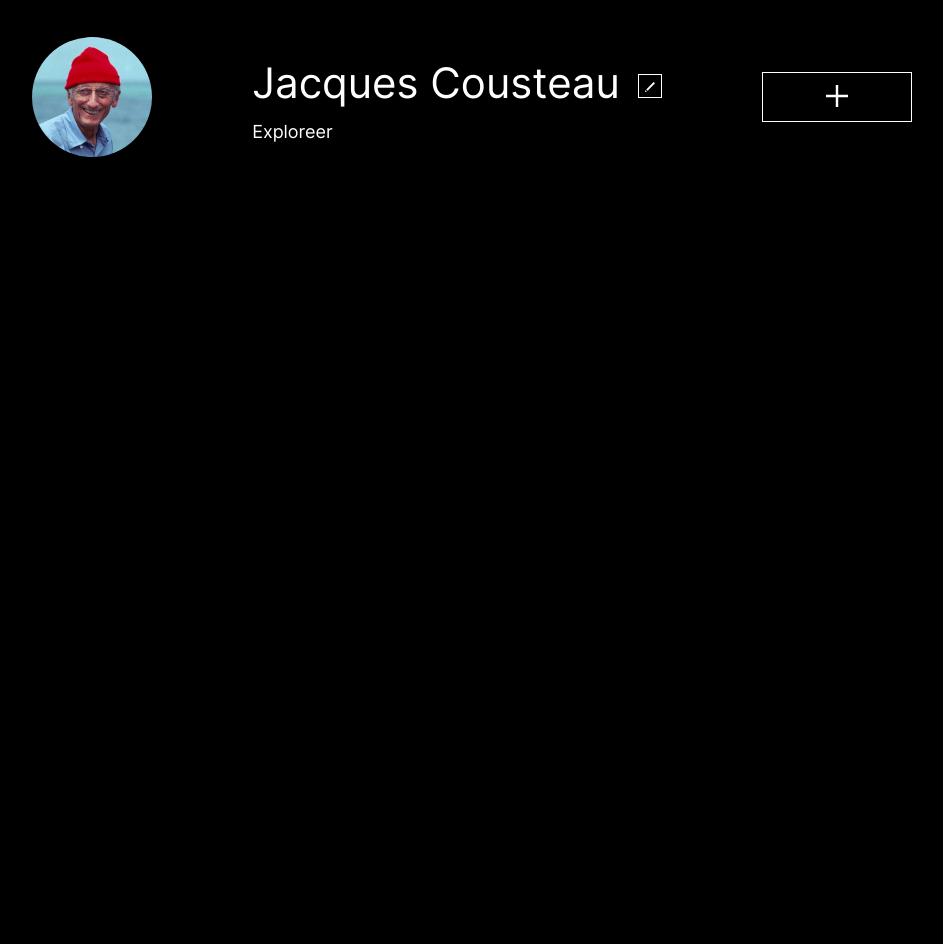
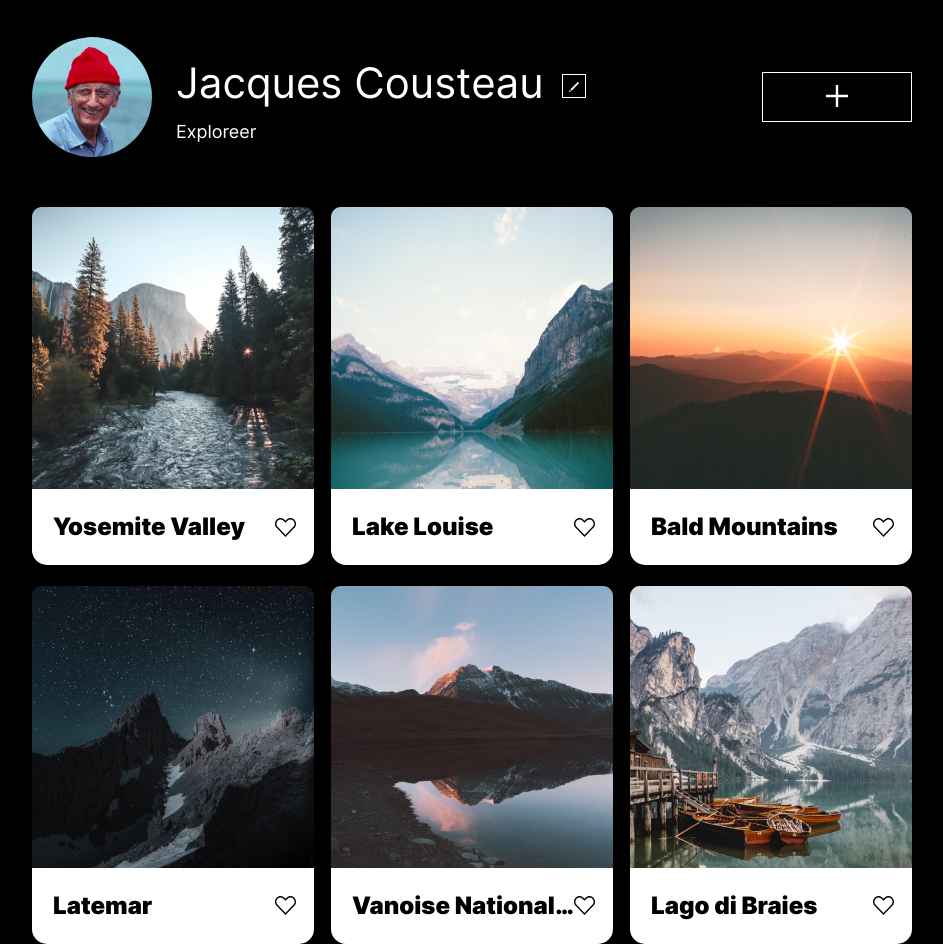
Before and after one commit to patrick-scott/web_project_4, a plain HTML site: page index.html in a window 1280 px wide. Shown: the part 144-1088 px from the top of the page, without its empty margins (168-1111 px from the left). Before the commit the page ends 800 px from the top, so only its background shows below. Drawn offline with Linux system fonts and the light colour scheme; files whose address does not match are found by name.

Commit message:
add elements section

```diff
--- /dev/null
+++ b/blocks/card/__image/card__image.css
@@ -0,0 +1,5 @@
+.card__image {
+  width: 282px;
+  height: 282px;
+  grid-area: image;
+}
--- /dev/null
+++ b/blocks/card/__info/card__info.css
@@ -0,0 +1,4 @@
+.card__info {
+  display: flex;
+  justify-content: space-between;
+}
--- /dev/null
+++ b/blocks/card/__like-button/card__like-button.css
@@ -0,0 +1,9 @@
+.card__like-button {
+  grid-area: like-button;
+  align-self: center;
+  margin-right: 18px;
+}
+
+.card__like-button:hover {
+  opacity: 0.5;
+ }
--- /dev/null
+++ b/blocks/card/__location/card__location.css
@@ -0,0 +1,14 @@
+.card__location {
+  color: #000;
+  font-size: 24px;
+  font-weight: 900;
+  grid-area: location;
+  padding-left: 21px;
+  text-overflow: ellipsis;
+  white-space: nowrap;
+  overflow: hidden;
+}
+
+.test-class {
+  position: relative;
+}
--- /dev/null
+++ b/blocks/card/card.css
@@ -0,0 +1,13 @@
+.card {
+  max-width: 282px;
+  max-height: 361px;
+  /*
+  display: grid;
+  grid-template-areas:
+  "image image"
+  "location like-button"; */
+  display:flex;
+  flex-direction: column;
+  border-radius: 15px;
+  background-color: #FFF;
+}
--- /dev/null
+++ b/blocks/elements/elements.css
@@ -0,0 +1,6 @@
+.elements {
+  padding-top: 50px;
+  display: grid;
+  grid-template-columns: repeat(3, 1fr);
+  gap: 21px 17px;
+}
--- a/blocks/profile/__add-button/profile__add-button.css
+++ b/blocks/profile/__add-button/profile__add-button.css
@@ -5,5 +5,9 @@
   box-sizing: border-box;
   background-color: #000;
   margin-top: 35px;
+  z-index: 1;
+}
 
+.profile__add-button:hover {
+  opacity: 0.5;
 }
--- a/blocks/profile/__edit-button/profile__edit-button.css
+++ b/blocks/profile/__edit-button/profile__edit-button.css
@@ -7,4 +7,10 @@
   grid-area: edit;
   margin-left: 18px;
   margin-top: 15px;
+  z-index: 1;
 }
+
+
+.profile__edit-button:hover {
+  opacity: 0.5;
+}
--- a/blocks/profile/__info/profile__info.css
+++ b/blocks/profile/__info/profile__info.css
@@ -1,5 +1,6 @@
 .profile__info {
   margin-top: 22px;
+  margin-left: 24px;
   display: grid;
   grid-template-areas:
     "name edit"
--- /dev/null
+++ b/blocks/profile/__user/profile__user.css
@@ -0,0 +1,3 @@
+.profile__user {
+  display: flex;
+}
--- a/index.html
+++ b/index.html
@@ -16,8 +16,11 @@
     </header>
     <!-- Main content start-->
     <main class="content">
+
      <!-- user profile section-->
      <section class="profile">
+
+      <div class="profile__user">
           <img class="profile__avatar" src="../images/profile_avatar.jpg" alt="user's profile image">
           <div class="profile__info">
             <h1 class="profile__name">Jacques Cousteau</h1>
@@ -26,16 +29,66 @@
             </button>
             <p class="profile__subtitle">Exploreer</p>
           </div>
+      </div>
+
         <button class="profile__add-button">
           <img src="../images/add-button.svg">
+        </button>
 
      </section>
 
       <!-- user element section-->
       <section class="elements">
+        <!-- card #1-->
+        <div class="card">
+          <img class="card__image" src="../images/card-1.png">
+          <div class="card__info">
+            <p class="card__location">Yosemite Valley</p>
+            <img class="card__like-button" src="/images/like-button.svg">
+          </div>
+        </div>
+
+        <div class="card">
+          <img class="card__image" src="../images/card-2.png">
+          <div class="card__info">
+            <p class="card__location">Lake Louise</p>
+            <img class="card__like-button" src="/images/like-button.svg">
+          </div>
+        </div>
+
+        <div class="card">
+          <img class="card__image" src="../images/card-3.png">
+          <div class="card__info">
+            <p class="card__location">Bald Mountains</p>
+            <img class="card__like-button" src="/images/like-button.svg">
+          </div>
+        </div>
+
+        <div class="card">
+          <img class="card__image" src="../images/card-4.png">
+          <div class="card__info">
+            <p class="card__location">Latemar</p>
+            <img class="card__like-button" src="/images/like-button.svg">
+          </div>
+        </div>
+
+        <div class="card">
+          <img class="card__image" src="../images/card-5.png">
+          <div class="card__info">
+            <p class="card__location">Vanoise National Park</p>
+            <img class="card__like-button" src="/images/like-button.svg">
+          </div>
+        </div>
+
+        <div class="card">
+          <img class="card__image" src="../images/card-6.png">
+          <div class="card__info">
+            <p class="card__location">Lago di Braies</p>
+            <img class="card__like-button" src="/images/like-button.svg">
+          </div>
+        </div>
 
       </section>
-
 
     </main>
   </div>
--- a/pages/index.css
+++ b/pages/index.css
@@ -1,7 +1,15 @@
 @import url("../vendor/normalize.css");
 @import url("../vendor/fonts/fonts.css");
 
+@import url("../blocks/card/card.css");
+@import url("../blocks/card/__image/card__image.css");
+@import url("../blocks/card/__info/card__info.css");
+@import url("../blocks/card/__location/card__location.css");
+@import url("../blocks/card/__like-button/card__like-button.css");
+
 @import url("../blocks/content/content.css");
+
+@import url("../blocks/elements/elements.css");
 
 @import url("../blocks/header/__logo/header__logo.css");
 @import url("../blocks/header/__line/header__line.css");
@@ -17,3 +25,4 @@
 @import url("../blocks/profile/__info/profile__info.css");
 @import url("../blocks/profile/__name/profile__name.css");
 @import url("../blocks/profile/__subtitle/profile__subtitle.css");
+@import url("../blocks/profile/__user/profile__user.css");
```
Also changed, not shown: images/card-1.png (added), images/card-2.png (added), images/card-3.png (added), images/card-4.png (added), images/card-5.png (added), images/card-6.png (added), images/like-button.svg (added). Lines whose indentation alone changed are shown as unchanged.
